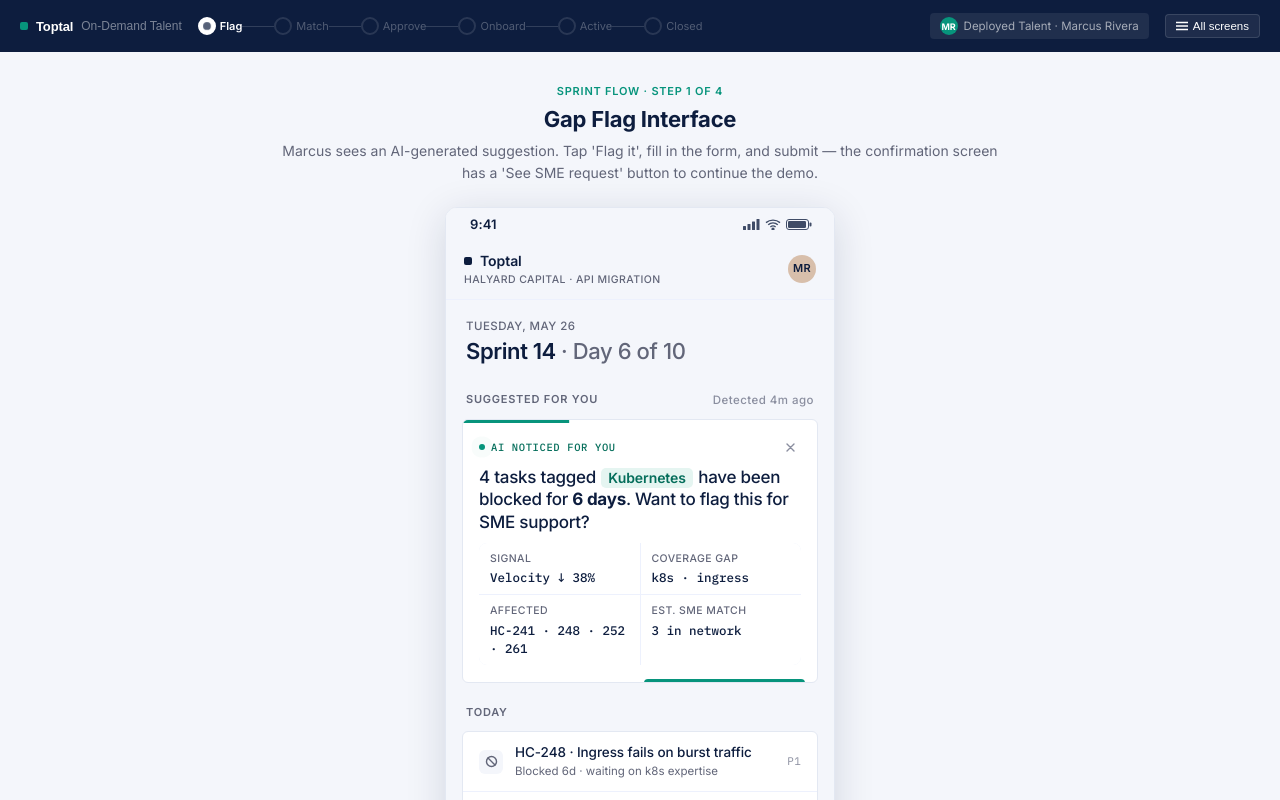
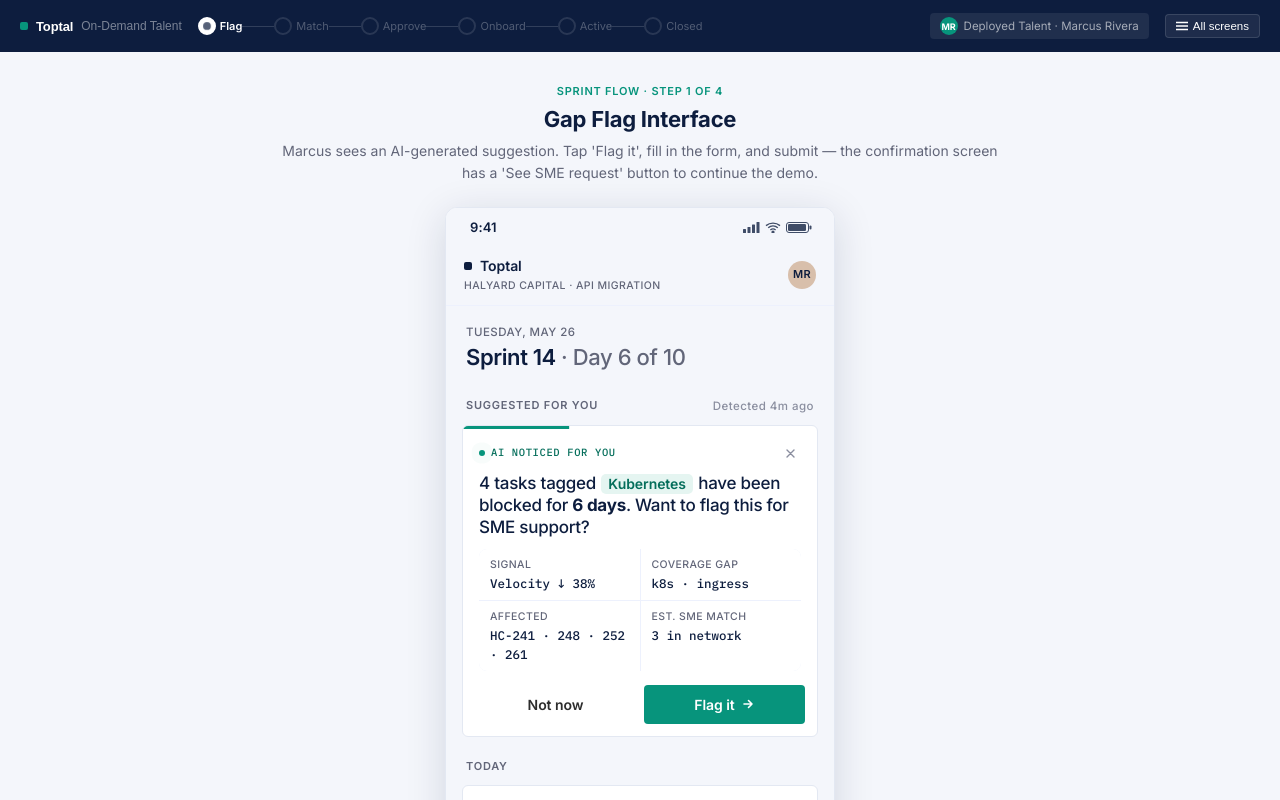
Before and after one commit to distortion2112/toptal-on-demand-talent-prototype, a React (Vite) app: page /sprint/gap-flag in a window 1280 px wide. Shown: the top 800 px of the page. Built offline with nearby package versions, Linux system fonts and the light colour scheme.

Commit message:
Fix button clipping with flex-shrink

```diff
--- a/src/styles.css
+++ b/src/styles.css
@@ -73,12 +73,16 @@
 .shell {
   width: 100%;
   height: 100%;
+  min-height: 100%;
   background: var(--paper);
   display: flex;
   flex-direction: column;
   overflow-y: auto;
   overflow-x: hidden;
   position: relative;
+}
+.shell > * {
+  flex-shrink: 0;
 }
 
 .shell-statusbar {
```
